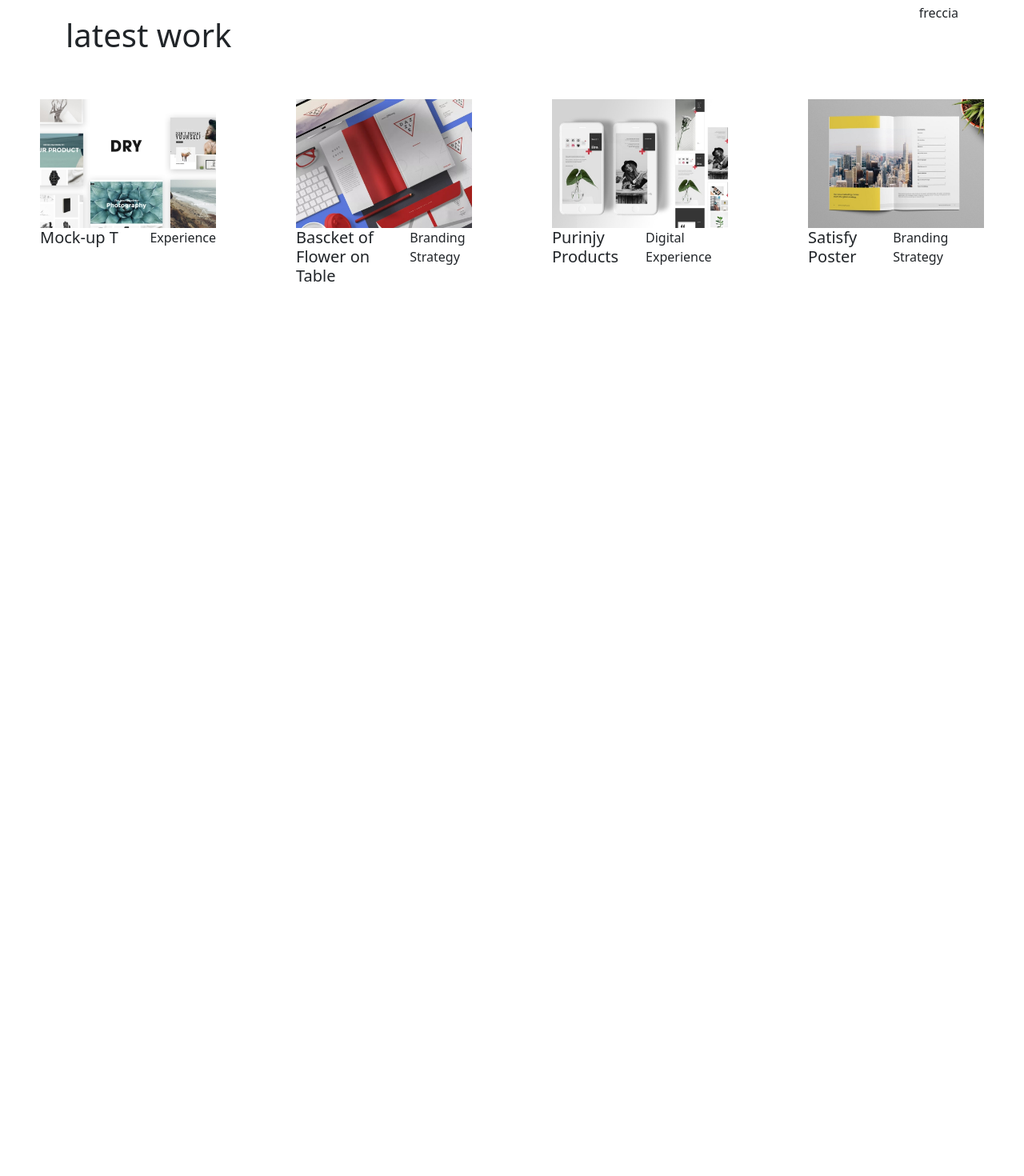
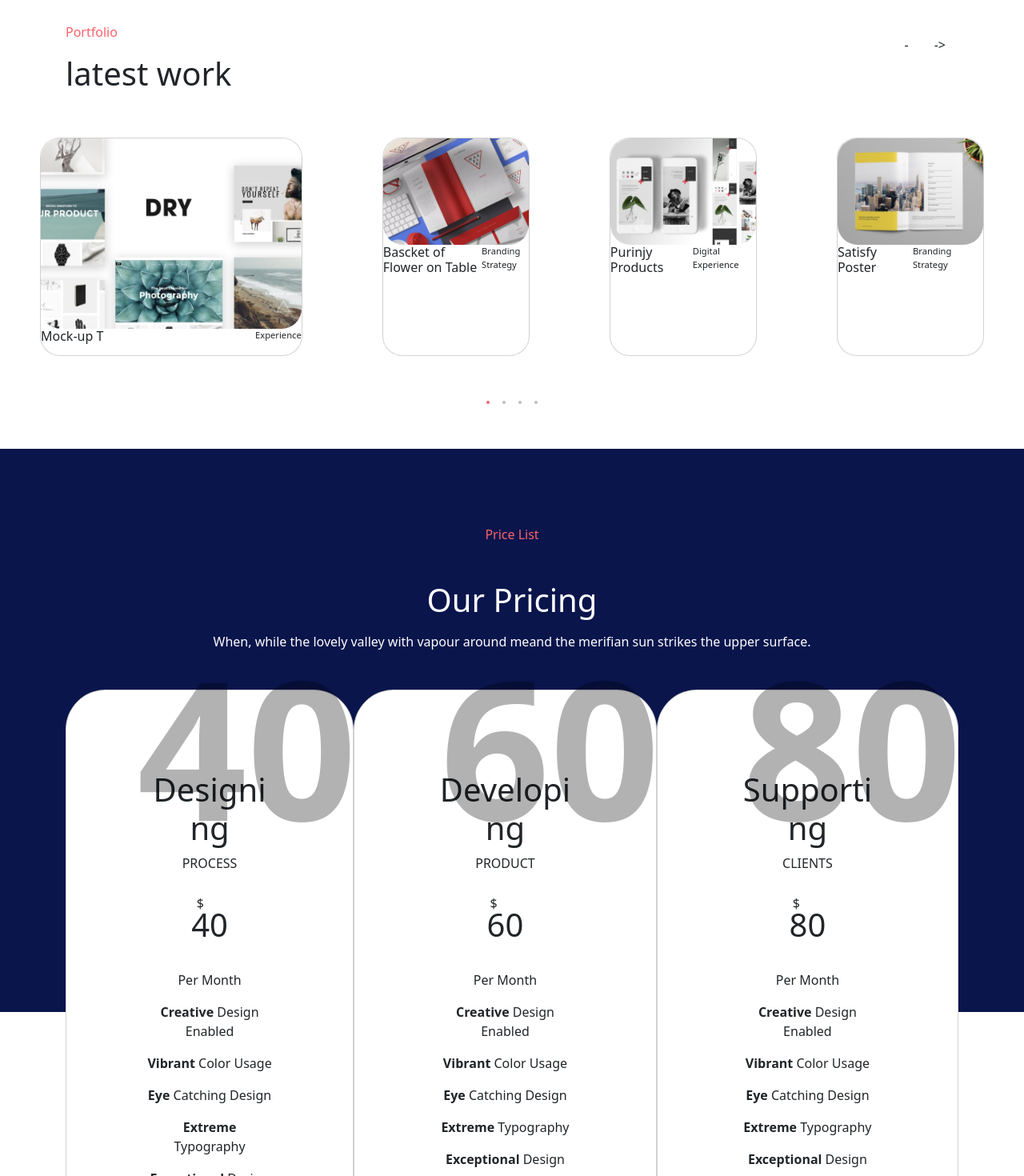
Before and after one commit to VincenzoDePetris/proj-html-vuejs, a Vue app: page / in a window 1280 px wide. Shown: the part 2440-3910 px from the top of the page at 80% size. Before the commit the page ends 2853 px from the top, so only its background shows below. Built offline with nearby package versions, Linux system fonts and the light colour scheme.

Commit message:
add: pricing section

```diff
--- a/package.json
+++ b/package.json
@@ -9,6 +9,11 @@
     "preview": "vite preview"
   },
   "dependencies": {
+    "@fortawesome/fontawesome-svg-core": "^6.4.2",
+    "@fortawesome/free-brands-svg-icons": "^6.4.2",
+    "@fortawesome/free-regular-svg-icons": "^6.4.2",
+    "@fortawesome/free-solid-svg-icons": "^6.4.2",
+    "@fortawesome/vue-fontawesome": "^3.0.3",
     "axios": "^1.5.0",
     "bootstrap": "^5.3.2",
     "vue": "^3.3.4"
--- a/src/assets/general.scss
+++ b/src/assets/general.scss
@@ -33,3 +33,8 @@ button {
 .orange {
   color: #f9636b;
 }
+
+.bg-blue {
+  background-color: rgb(10, 21, 76);
+  color: whitesmoke;
+}
--- a/src/components/AppMain.vue
+++ b/src/components/AppMain.vue
@@ -32,9 +32,10 @@ export default {
 
 <template>
   <BusinessPlanning @exploreMore="clickedButton" @tryNow="clickedButton" />
-  <WhatWeDo @clickCard="clickedCard" @clickedBitton="clickedButton" />
+  <WhatWeDo @clickCard="clickedCard" @clickedButton="clickedButton" />
   <GrowBusiness @exploreMore="clickedButton" @tryNow="clickedButton" />
-  <LatestWork />
+  <LatestWork @clickCard="clickedCard" />
+  <Pricing />
 </template>
 
 <style lang="scss" scoped></style>
--- a/src/components/mainComponents/LatestWork.vue
+++ b/src/components/mainComponents/LatestWork.vue
@@ -4,28 +4,52 @@ export default {
   data() {
     return {
       store,
+      counter: 0,
     };
   },
+  methods: {
+    goNext() {
+      if (this.counter < this.store.latestWork.cards.length - 1) {
+        this.counter++;
+      } else {
+        this.counter = 0;
+      }
+    },
+    goPrev() {
+      if (this.counter > 0) {
+        this.counter--;
+      } else {
+        this.counter = this.store.latestWork.cards.length - 1;
+      }
+    },
+    pointer(index) {
+      this.counter = index;
+    },
+  },
+  emits: ["clickCard"],
 };
 </script>
 
 <template>
-  <div>
+  <div class="my-5">
     <div class="container d-flex justify-content-between">
       <div>
         <p class="orange">{{ store.latestWork.miniTitle }}</p>
         <h1><span>latest</span> work</h1>
       </div>
-      <div>
-        <div>freccia</div>
-        <div>freccia</div>
+      <div class="d-flex">
+        <div class="m-3" @click="goPrev()">-</div>
+        <div class="m-3" @click="goNext()">-></div>
+        <!-- <div><font-awesome-icon icon="fa-solid fa-arrow-left" /></div> -->
+        <!-- <div><font-awesome-icon icon="fa-solid fa-arrow-right" /></div> -->
       </div>
     </div>
     <div class="d-flex">
       <div
-        class="card border-0 d-flex my-5"
-        style="width: 18rem"
-        v-for="card in store.latestWork.cards"
+        class="card d-flex my-5"
+        @click="pointer(index), $emit('clickCard')"
+        v-for="(card, index) in store.latestWork.cards"
+        :class="index == counter ? 'biggerCard' : ''"
       >
         <img :src="card.img" alt="" />
         <div class="d-flex justify-content-between">
@@ -34,6 +58,13 @@ export default {
         </div>
       </div>
     </div>
+    <div class="d-flex justify-content-center">
+      <div
+        class="dot m-2"
+        v-for="(card, index) in store.latestWork.cards"
+        :class="index == counter ? 'active-dot' : ''"
+      ></div>
+    </div>
   </div>
 </template>
 
@@ -41,5 +72,27 @@ export default {
 .card {
   width: 35%;
   margin: 50px;
+  border-radius: 25px;
+  img {
+    border-radius: 25px;
+  }
+  font-size: 0.7rem;
+  h5 {
+    font-size: 1rem;
+  }
+}
+
+.biggerCard {
+  width: 50rem;
+}
+
+.dot {
+  width: 4px;
+  border-radius: 50%;
+  border: solid 2px #bbbbbb;
+}
+
+.active-dot {
+  border: solid 2px #f9636b;
 }
 </style>
--- a/src/components/mainComponents/Pricing.vue
+++ b/src/components/mainComponents/Pricing.vue
@@ -1,7 +1,81 @@
 <script>
-export default {};
+import { store } from "../../data/store";
+export default {
+  data() {
+    return {
+      store,
+    };
+  },
+};
 </script>
 
-<template></template>
+<template>
+  <div class="dad">
+    <div class="container">
+      <h6 class="my-5 orange">{{ store.pricing.miniTitle }}</h6>
+      <h1 class="my-3"><span>Our</span> Pricing</h1>
+      <p class="my-3">{{ store.pricing.text }}</p>
+      <div class="d-flex justify-content-evenly my-5">
+        <div v-for="card in store.pricing.cards" class="card">
+          <h1>{{ card.title }}</h1>
+          <p>{{ card.subTitle }}</p>
+          <div class="bg-number">{{ card.price }}</div>
+          <div class="price">
+            <p class="dollar">$</p>
+            <h1>{{ card.price }}</h1>
+          </div>
+          <p>Per Month</p>
 
-<style lang="scss" scoped></style>
+          <p><b>Creative</b> Design Enabled</p>
+          <p><b>Vibrant</b> Color Usage</p>
+          <p><b>Eye</b> Catching Design</p>
+          <p><b>Extreme</b> Typography</p>
+          <p><b>Exceptional</b> Design</p>
+
+          <button class="orange-btn">Order Now -></button>
+        </div>
+      </div>
+    </div>
+  </div>
+</template>
+
+<style lang="scss" scoped>
+.dad {
+  padding: 50px 0;
+  color: white;
+  background: linear-gradient(
+    to bottom,
+    rgb(10, 21, 76) 0%,
+    rgb(10, 21, 76) 60%,
+    white 60%,
+    white 100%
+  );
+}
+.container {
+  text-align: center;
+  .card {
+    padding: 100px;
+    border-radius: 50px;
+  }
+
+  .bg-number {
+    margin: 0%;
+    padding: 0;
+    position: absolute;
+    top: -110px;
+    right: -5px;
+    font-weight: 700;
+    color: rgba(0, 0, 0, 0.3);
+    font-size: 15rem;
+  }
+  .price {
+    margin: 25px;
+    position: relative;
+    .dollar {
+      position: absolute;
+      left: 35%;
+      top: -15px;
+    }
+  }
+}
+</style>
--- a/src/components/mainComponents/WhatWeDo.vue
+++ b/src/components/mainComponents/WhatWeDo.vue
@@ -6,7 +6,7 @@ export default {
       store,
     };
   },
-  emits: ["clickCard", "clickedBitton"],
+  emits: ["clickCard", "clickedButton"],
 };
 </script>
 
@@ -31,7 +31,7 @@ export default {
         </div>
       </div>
       <div>
-        <button @click="$emit('clickedBitton')" class="my-5 button orange-btn">
+        <button @click="$emit('clickedButton')" class="my-5 button orange-btn">
           {{ store.whatWeDo.buttonText }}
         </button>
       </div>
--- a/src/data/store.js
+++ b/src/data/store.js
@@ -72,4 +72,26 @@ export const store = reactive({
       },
     ],
   },
+
+  pricing: {
+    miniTitle: "Price List",
+    text: "When, while the lovely valley with vapour around meand the merifian sun strikes the upper surface.",
+    cards: [
+      {
+        title: "Designing",
+        subTitle: "PROCESS",
+        price: "40",
+      },
+      {
+        title: "Developing",
+        subTitle: "PRODUCT",
+        price: "60",
+      },
+      {
+        title: "Supporting",
+        subTitle: "CLIENTS",
+        price: "80",
+      },
+    ],
+  },
 });
--- a/src/main.js
+++ b/src/main.js
@@ -1,4 +1,10 @@
 import { createApp } from "vue";
 import App from "./App.vue";
 
-createApp(App).mount("#app");
+/* import fontawesome */
+import { library } from "@fortawesome/fontawesome-svg-core";
+import { FontAwesomeIcon } from "@fortawesome/vue-fontawesome";
+import { faUserSecret } from "@fortawesome/free-solid-svg-icons";
+library.add(faUserSecret);
+
+createApp(App).component("font-awesome-icon", FontAwesomeIcon).mount("#app");
```
Also changed, not shown: 1 other file (tests, documents, lock files or other folders).
